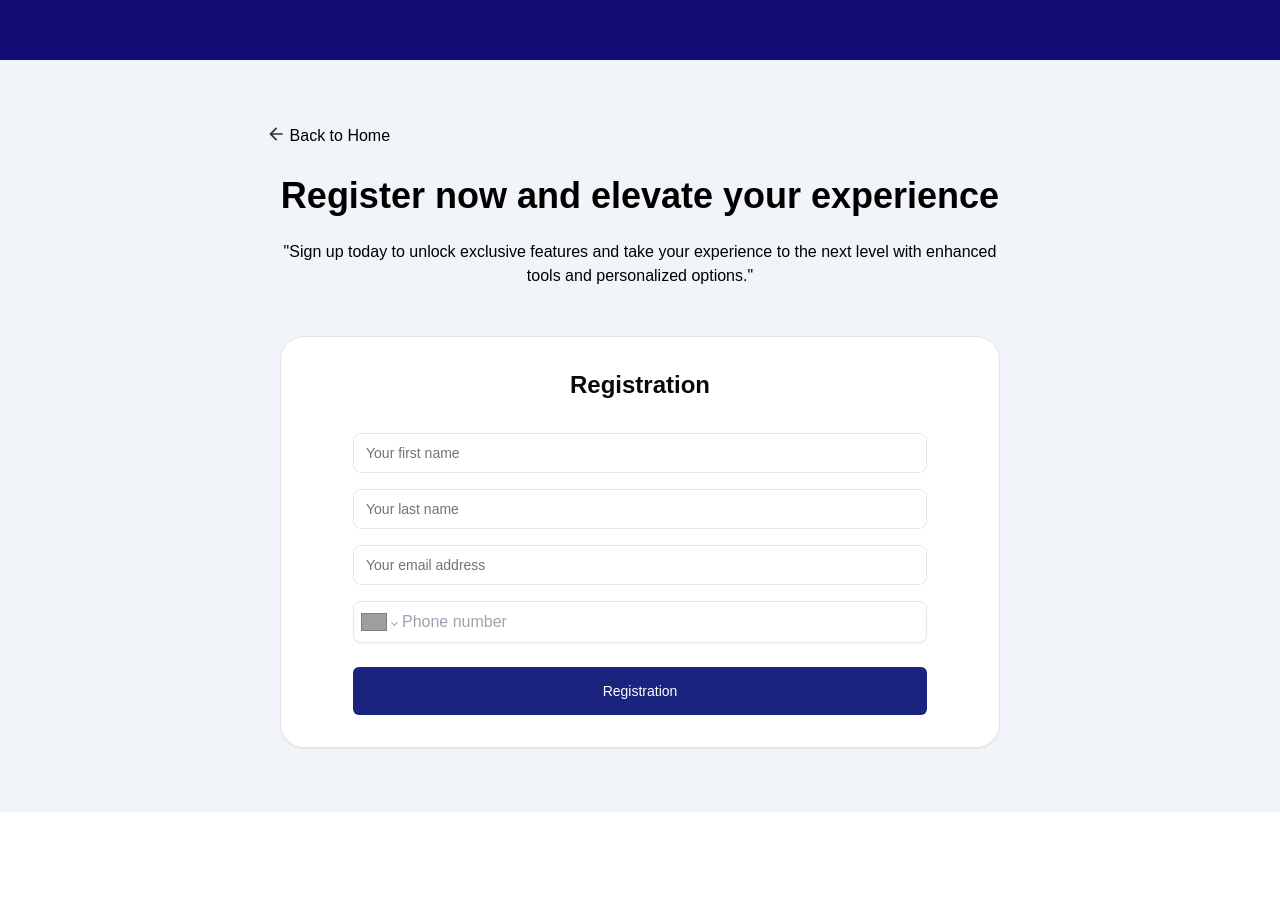
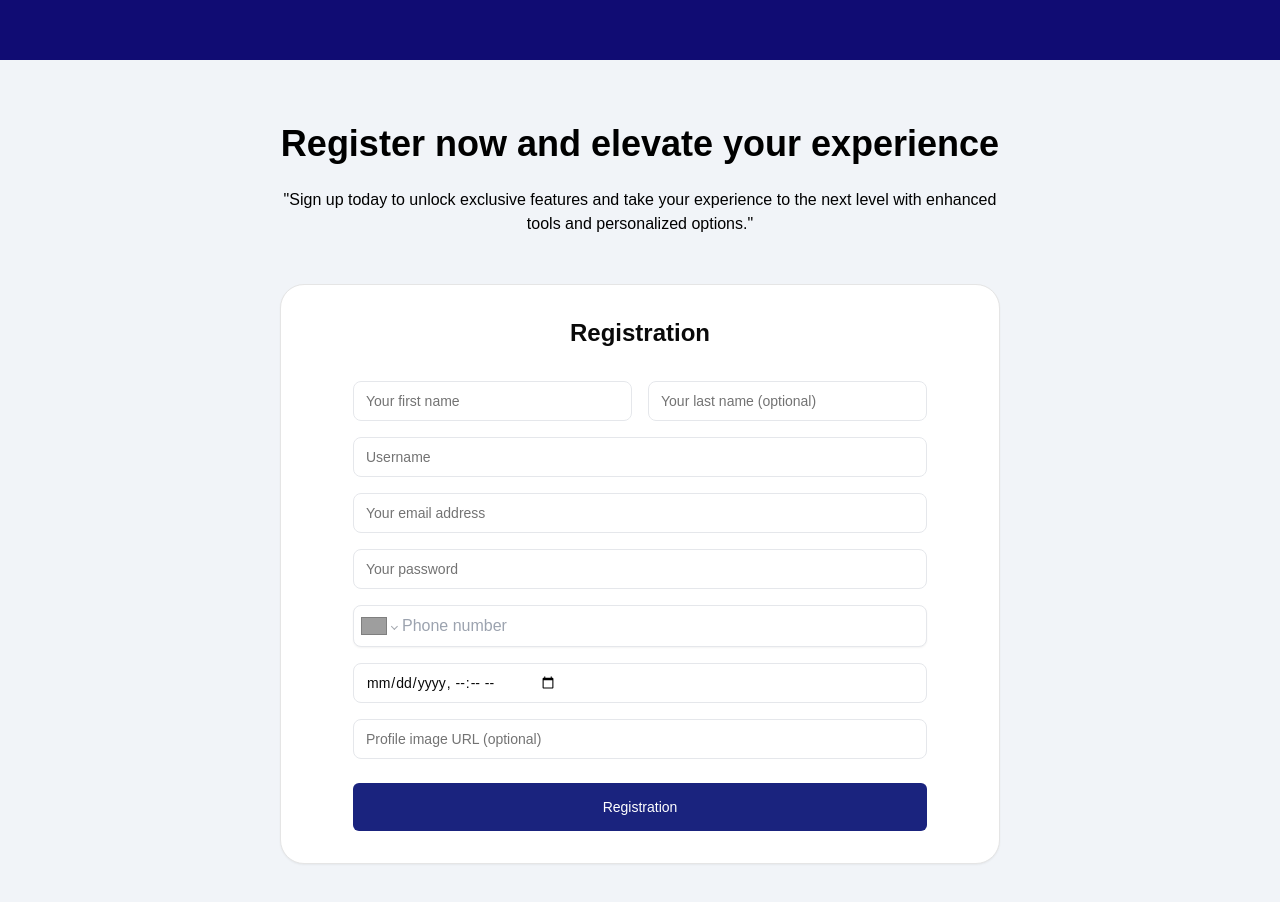
Before and after one commit to rajuahmmed111/Chat-Application-Client, a Next.js app: page / in a window 1280 px wide. Shown: the top 902 px of the page. Before the commit the page ends 812 px from the top, so only its background shows below. Built offline with nearby package versions, Linux system fonts and the light colour scheme; grey boxes are pictures that could not be loaded.

Commit message:
update field in register

```diff
--- a/src/components/registration/backHomeButton.tsx
+++ /dev/null
@@ -1,35 +0,0 @@
-import Link from "next/link";
-import React from "react";
-
-const BackHomeButton = () => {
-  return (
-    <Link href="/" className="flex gap-1">
-      <svg
-        width="20"
-        height="20"
-        viewBox="0 0 24 24"
-        fill="none"
-        xmlns="http://www.w3.org/2000/svg"
-      >
-        <g id="arrow_back" clipPath="url(#clip0_261_4342)">
-          <path
-            id="Vector"
-            d="M20 11H7.83L13.42 5.41L12 4L4 12L12 20L13.41 18.59L7.83 13H20V11Z"
-            fill="#323232"
-          />
-        </g>
-        <defs>
-          <clipPath id="clip0_261_4342">
-            <rect width="24" height="24" fill="white" />
-          </clipPath>
-        </defs>
-      </svg>
-
-      <button className="text-[14px] sm:text-[16px] font-medium">
-        Back to Home
-      </button>
-    </Link>
-  );
-};
-
-export default BackHomeButton;
--- a/src/components/registration/inputField.tsx
+++ b/src/components/registration/inputField.tsx
@@ -10,18 +10,30 @@ import { yupResolver } from "@hookform/resolvers/yup";
 
 interface IFormData {
   firstName: string;
-  lastName: string;
+  lastName?: string;
   email: string;
+  password: string;
   phone: string;
+  userName: string;
+  dateOfBirth?: string;
+  profileImage?: string;
 }
 
 const validationSchema = Yup.object({
   firstName: Yup.string().required("First name is required"),
-  lastName: Yup.string().required("Last name is required"),
+  lastName: Yup.string(), // Optional
   email: Yup.string()
     .email("Invalid email address")
     .required("Email is required"),
+  password: Yup.string()
+    .min(6, "Password must be at least 6 characters")
+    .required("Password is required"),
   phone: Yup.string().required("Phone number is required"),
+  userName: Yup.string()
+    .min(3, "Username must be at least 3 characters")
+    .required("Username is required"),
+  dateOfBirth: Yup.string(), // Optional
+  profileImage: Yup.string().url("Must be a valid URL"), // Optional
 });
 
 const InputField = () => {
@@ -34,13 +46,13 @@ const InputField = () => {
   });
 
   const onSubmit: SubmitHandler<IFormData> = (data) => {
-    console.log(data);
+    console.log("Form Data:", data);
   };
 
   return (
     <form className="space-y-6" onSubmit={handleSubmit(onSubmit)}>
       <div className="space-y-4">
-        {/* <div className="flex gap-4 w-full"> */}
+        <div className="flex gap-4 w-full">
           <div className="flex-1">
             <Controller
               name="firstName"
@@ -67,7 +79,7 @@ const InputField = () => {
                 <Input
                   {...field}
                   type="text"
-                  placeholder="Your last name"
+                  placeholder="Your last name (optional)"
                   className="rounded-lg border-gray-200 focus-visible:ring-2 focus-visible:ring-blue-500"
                 />
               )}
@@ -76,7 +88,25 @@ const InputField = () => {
               <p className="text-red-500">{errors.lastName.message}</p>
             )}
           </div>
-        {/* </div> */}
+        </div>
+
+        <div>
+          <Controller
+            name="userName"
+            control={control}
+            render={({ field }) => (
+              <Input
+                {...field}
+                type="text"
+                placeholder="Username"
+                className="rounded-lg border-gray-200 focus-visible:ring-2 focus-visible:ring-blue-500"
+              />
+            )}
+          />
+          {errors.userName && (
+            <p className="text-red-500">{errors.userName.message}</p>
+          )}
+        </div>
 
         <div>
           <Controller
@@ -96,7 +126,25 @@ const InputField = () => {
           )}
         </div>
 
-        <div className="">
+        <div>
+          <Controller
+            name="password"
+            control={control}
+            render={({ field }) => (
+              <Input
+                {...field}
+                type="password"
+                placeholder="Your password"
+                className="rounded-lg border-gray-200 focus-visible:ring-2 focus-visible:ring-blue-500"
+              />
+            )}
+          />
+          {errors.password && (
+            <p className="text-red-500">{errors.password.message}</p>
+          )}
+        </div>
+
+        <div>
           <Controller
             name="phone"
             control={control}
@@ -105,12 +153,47 @@ const InputField = () => {
                 {...field}
                 defaultCountry="US"
                 placeholder="Phone number"
-                className="border rounded-lg shadow-sm  p-2 text-gray-700 bg-white focus-within:ring-2 ring-blue-500 focus-visible-custom"
+                className="border rounded-lg shadow-sm p-2 text-gray-700 bg-white focus-within:ring-2 ring-blue-500"
               />
             )}
           />
           {errors.phone && (
             <p className="text-red-500">{errors.phone.message}</p>
+          )}
+        </div>
+
+        <div>
+          <Controller
+            name="dateOfBirth"
+            control={control}
+            render={({ field }) => (
+              <Input
+                {...field}
+                type="datetime-local"
+                className="rounded-lg border-gray-200 focus-visible:ring-2 focus-visible:ring-blue-500"
+              />
+            )}
+          />
+          {errors.dateOfBirth && (
+            <p className="text-red-500">{errors.dateOfBirth.message}</p>
+          )}
+        </div>
+
+        <div>
+          <Controller
+            name="profileImage"
+            control={control}
+            render={({ field }) => (
+              <Input
+                {...field}
+                type="url"
+                placeholder="Profile image URL (optional)"
+                className="rounded-lg border-gray-200 focus-visible:ring-2 focus-visible:ring-blue-500"
+              />
+            )}
+          />
+          {errors.profileImage && (
+            <p className="text-red-500">{errors.profileImage.message}</p>
           )}
         </div>
       </div>
--- a/src/components/registration/registration.tsx
+++ b/src/components/registration/registration.tsx
@@ -1,4 +1,3 @@
-import BackHomeButton from "./backHomeButton";
 import Form from "./form";
 
 export default function Registration() {
@@ -7,11 +6,6 @@ export default function Registration() {
       <div className="bg-[#100C73] h-[60px]"></div>
 
       <div className="bg-[#F1F4F8] px-4 py-16">
-        {/* Back Home Button */}
-        <div className="ml-[20%] mb-7">
-          <BackHomeButton />
-        </div>
-
         <div className="flex justify-center items-center">
           <div className="max-w-[720px]  mx-auto">
             <h1 className="text-3xl md:text-4xl font-bold text-black text-center mb-6">
```
